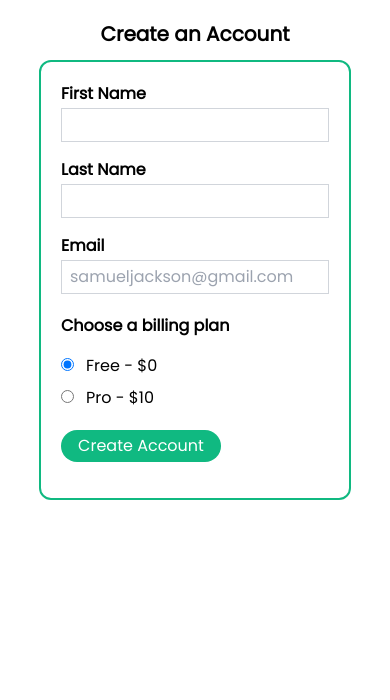
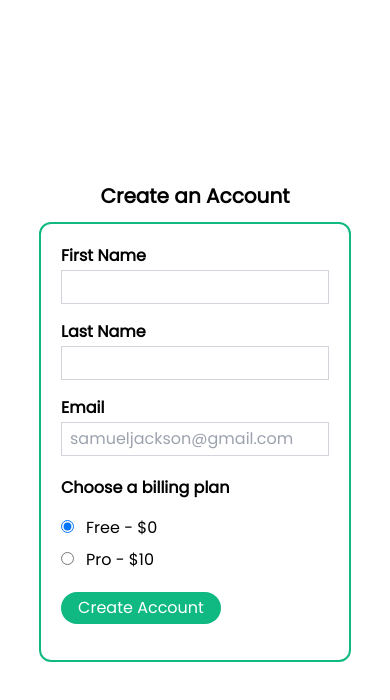
Before and after one commit to Ryukemeister/Next-Form, a Next.js app: page / in a window 390 px wide. Shown: the top 700 px of the page. Built offline with nearby package versions, Linux system fonts and the light colour scheme.

Commit message:
Adjust media queries

```diff
--- a/pages/index.js
+++ b/pages/index.js
@@ -55,8 +55,8 @@ export default function Home() {
         <meta name="viewport" content="width=device-width, initial-scale=1" />
         <link rel="icon" href="/favicon.ico" />
       </Head>
-      <main className="flex my-5 font-poppins flex-col gap-y-3 w-[100%] h-[100%] justify-center items-center">
-        <h1 className="font-bold  text-xl sm:text-2xl">Create an Account</h1>
+      <main className="flex font-poppins flex-col gap-y-3 h-screen w-screen justify-center items-center">
+        <h1 className="font-bold text-xl sm:text-2xl">Create an Account</h1>
         <form className="flex pt-3 sm:pt-5 px-5 sm:px-8 pb-6 sm:pb-16 flex-col border-2 border-emerald-500 rounded-xl w-[80%] sm:w-[410px]">
           <FormComponent
             labelName="First Name"
```
